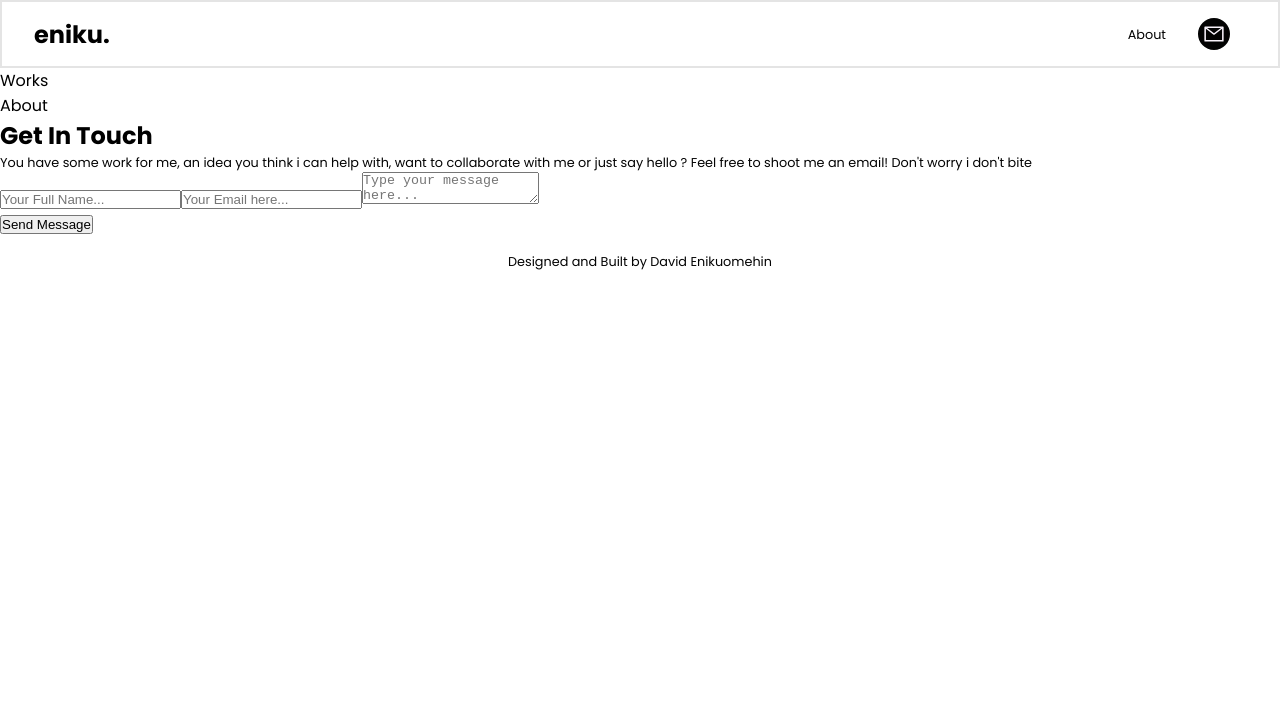
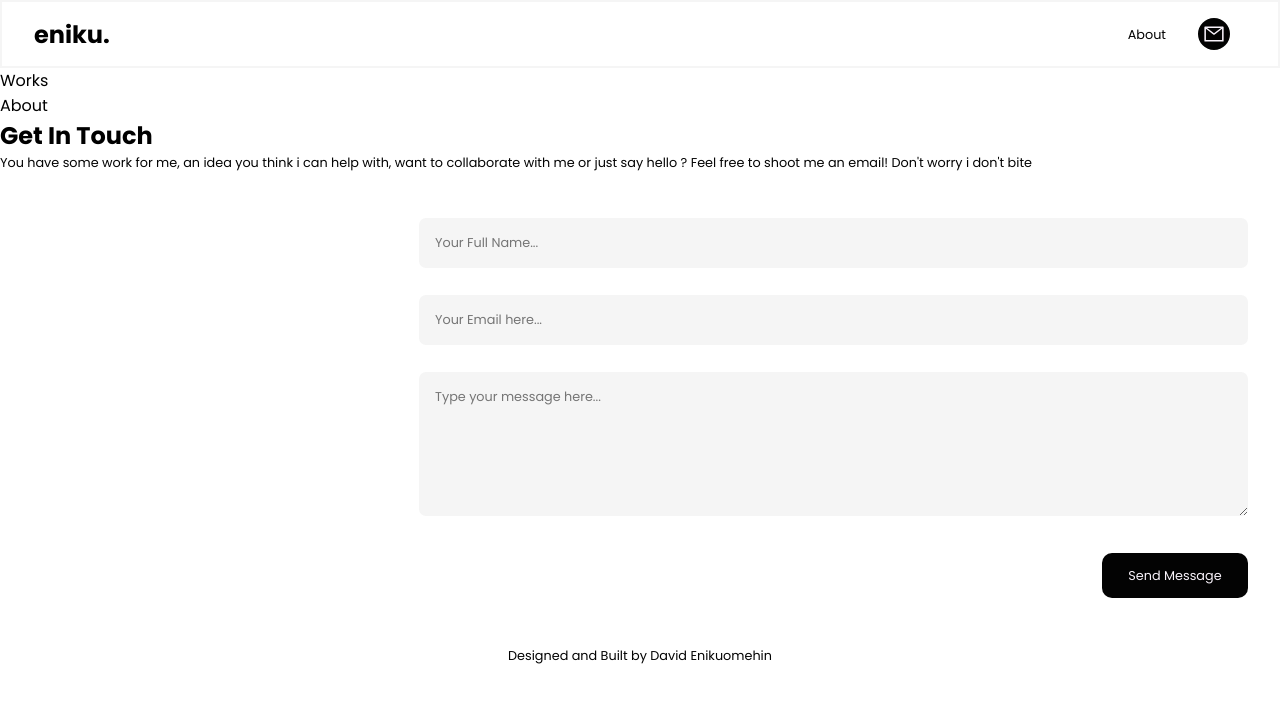
Before and after one commit to eniiku/enikudavid.me, a React (Vite) app: page / in a window 1280 px wide. Shown: the top 702 px of the page. Built offline with nearby package versions, Linux system fonts and the light colour scheme.

Commit message:
style: design formal layout

```diff
--- a/src/components/Form/Form.scss
+++ b/src/components/Form/Form.scss
@@ -0,0 +1,44 @@
+.app__form {
+  width: 100%;
+  padding: 2rem;
+
+  display: flex;
+  flex-direction: column;
+  justify-content: center;
+  align-items: flex-end;
+
+  input,
+  textarea {
+    width: 100%;
+    color: var(--black-color);
+    background: var(--lightGray-color);
+
+    margin: 0.85rem 0;
+    padding: 1rem;
+
+    border: none;
+    outline: none;
+    border-radius: 7px;
+
+    font-size: 0.8rem;
+    font-family: var(--font-base);
+  }
+
+  textarea {
+    height: 9rem;
+  }
+
+  button {
+    padding: 0.85rem 1.65rem;
+    border-radius: 10px;
+    border: none;
+
+    font-weight: 500;
+    font-size: 0.8rem;
+    font-family: var(--font-base);
+
+    background-color: var(--black-color);
+    color: var(--white-color);
+    margin-top: 1rem;
+  }
+}
--- a/src/components/Form/Form.tsx
+++ b/src/components/Form/Form.tsx
@@ -1,5 +1,6 @@
 import emailjs from 'emailjs-com';
 import { useRef, useState } from 'react';
+import './Form.scss';
 
 const Form = () => {
   const [formData, setFormData] = useState({
@@ -41,7 +42,7 @@ const Form = () => {
     setIsLoading(false);
   }
   return (
-    <form ref={form} onSubmit={handleSubmit}>
+    <form ref={form} onSubmit={handleSubmit} className="app__form">
       <div>
         <input
           type="text"
--- a/src/index.css
+++ b/src/index.css
@@ -8,7 +8,7 @@
   --darkBlue-color: #0e23d4;
   --black-color: #030303;
   --white-color: #f9f3fb;
-  --lightGray-color: #e4e4e4;
+  --lightGray-color: whitesmoke;
 }
 
 * {
```
